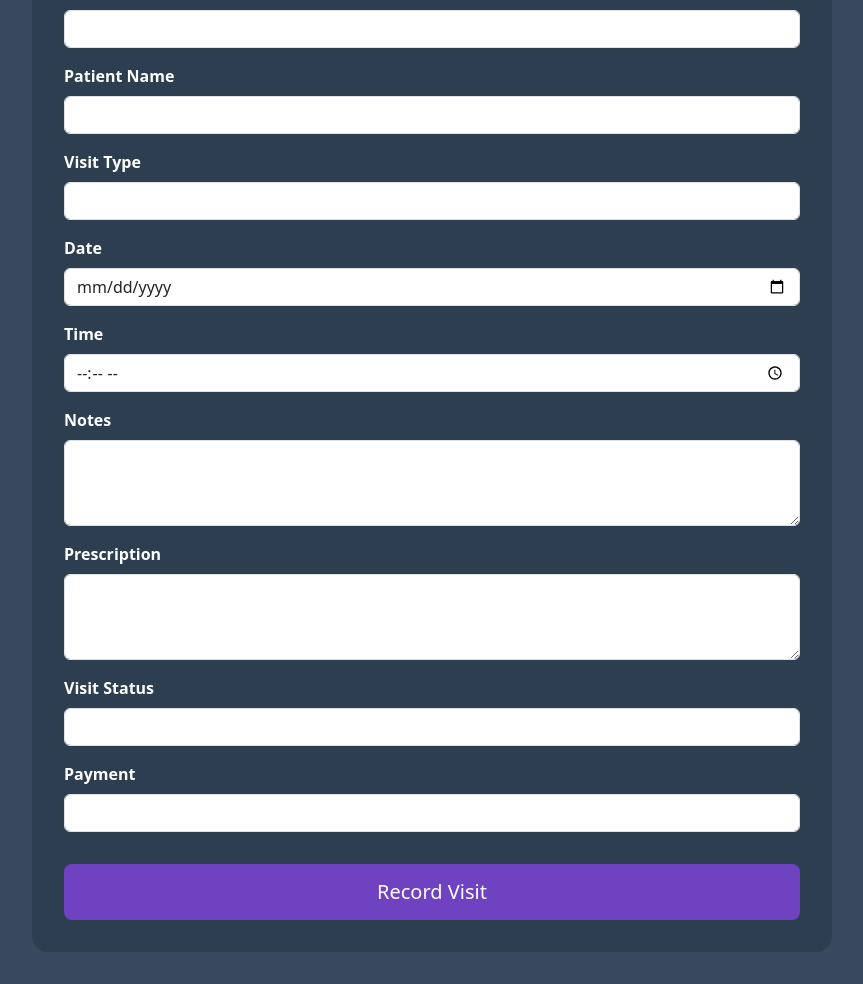
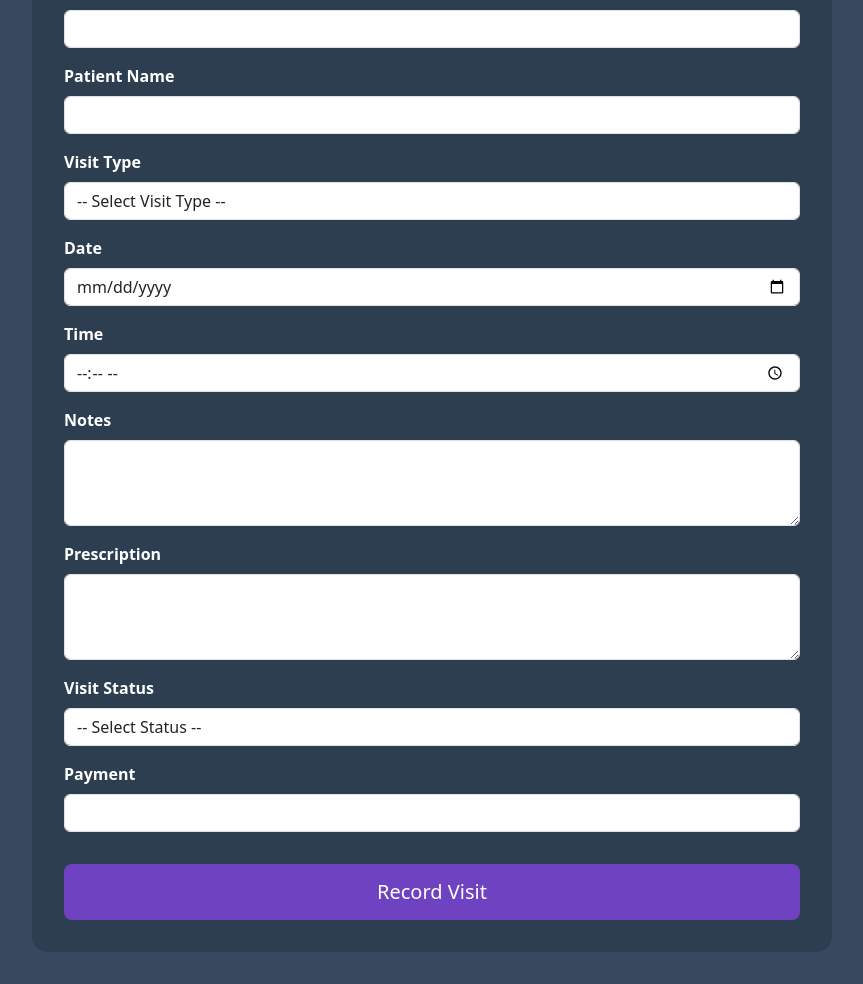
Before and after one commit to Mustafa-Hamam/EMR, a FastAPI app: page /newvisit in a window 1280 px wide. Shown: the part 346-1330 px from the top of the page, without its empty margins (208-1071 px from the left). Run offline with FastAPI, Linux system fonts and the light colour scheme.

```diff
--- a/EMR_core/templates/newvisit.html
+++ b/EMR_core/templates/newvisit.html
@@ -14,6 +14,7 @@
             padding: 2rem;
             min-height: 100vh;
         }
+
         .container {
             background-color: #2c3e50;
             padding: 2rem;
@@ -21,13 +22,16 @@
             max-width: 800px;
             margin: auto;
         }
+
         label {
             font-weight: bold;
             margin-top: 1rem;
         }
+
         .form-control {
             margin-top: 0.5rem;
         }
+
         .btn-submit {
             margin-top: 2rem;
             background-color: #6f42c1;
@@ -37,47 +41,101 @@
             border-radius: 0.5rem;
             width: 100%;
         }
+
+        /* Hide spinners in number inputs */
+        input[type=number]::-webkit-inner-spin-button,
+        input[type=number]::-webkit-outer-spin-button {
+            -webkit-appearance: none;
+            margin: 0;
+        }
+        input[type=number] {
+            -moz-appearance: textfield;
+        }
     </style>
 </head>
 <body>
     <div class="container">
         <h1 class="text-center mb-4">Record New Visit</h1>
         <form action="/newvisit" method="post">
-            <label for="Doctor_ID">Doctor ID</label>
-            <input type="number" class="form-control" id="Doctor_ID" name="Doctor_ID" required>
+            <label for="doctor_id">Doctor ID</label>
+            <input type="number" class="form-control" id="doctor_id" name="Doctor_ID" required>
 
-            <label for="Doctor_Name">Doctor Name</label>
-            <input type="text" class="form-control" id="Doctor_Name" name="Doctor_Name" required>
+            <label for="doctor_name">Doctor Name</label>
+            <input type="text" class="form-control" id="doctor_name" name="Doctor_Name" required>
 
-            <label for="Patient_ID">Patient ID</label>
-            <input type="number" class="form-control" id="Patient_ID" name="Patient_ID" required>
+            <label for="patient_id">Patient ID</label>
+            <input type="number" class="form-control" id="patient_id" name="Patient_ID" required>
 
-            <label for="Patient_name">Patient Name</label>
-            <input type="text" class="form-control" id="Patient_name" name="Patient_name" required>
+            <label for="patient_name">Patient Name</label>
+            <input type="text" class="form-control" id="patient_name" name="Patient_name" required>
 
             <label for="Type">Visit Type</label>
-            <input type="text" class="form-control" id="Type" name="Type" required>
+            <select class="form-control" id="Type" name="Type" required onchange="handleCustomType(this)">
+                <option value="">-- Select Visit Type --</option>
+                <option value="Initial Examination">Initial Examination</option>
+                <option value="Follow Up">Follow Up</option>
+                <option value="Re-Assessment">Re-Assessment</option>
+                <option value="Other">Other</option>
+                <option value="custom">Other (Enter manually)</option>
+            </select>
+            <input type="text" class="form-control mt-2 d-none" id="customType" placeholder="Enter custom type">
 
-            <label for="Date">Date</label>
-            <input type="date" class="form-control" id="Date" name="Date" required>
+            <label for="date">Date</label>
+            <input type="date" class="form-control" id="date" name="Date" required>
 
-            <label for="Time">Time</label>
-            <input type="time" class="form-control" id="Time" name="Time" required>
+            <label for="time">Time</label>
+            <input type="time" class="form-control" id="time" name="Time" required>
 
-            <label for="Notes">Notes</label>
-            <textarea class="form-control" id="Notes" name="Notes" rows="3" required></textarea>
+            <label for="notes">Notes</label>
+            <textarea class="form-control" id="notes" name="Notes" rows="3"></textarea>
 
-            <label for="Prescription">Prescription</label>
-            <textarea class="form-control" id="Prescription" name="Prescription" rows="3" required></textarea>
+            <label for="prescription">Prescription</label>
+            <textarea class="form-control" id="prescription" name="Prescription" rows="3"></textarea>
 
             <label for="Status">Visit Status</label>
-            <input type="text" class="form-control" id="Status" name="Status" required>
+            <select class="form-control" id="Status" name="Status" required onchange="handleCustomStatus(this)">
+                <option value="">-- Select Status --</option>
+                <option value="Checked-Out">Checked-Out</option>
+                <option value="Missed">Missed</option>
+                <option value="Re-Scheduled">Re-Scheduled</option>
+                <option value="Cancelled">Cancelled</option>
+                <option value="custom">Other (Enter manually)</option>
+            </select>
+            <input type="text" class="form-control mt-2 d-none" id="customStatus" placeholder="Enter custom status">
 
-            <label for="Payment">Payment</label>
-            <input type="number" step="1" class="form-control" id="Payment" name="Payment" required>
+            <label for="payment">Payment</label>
+            <input type="number" step="1" class="form-control" id="payment" name="Payment" required>
 
             <button type="submit" class="btn btn-submit">Record Visit</button>
         </form>
     </div>
+
+    <script>
+    function handleCustomType(select) {
+        const customInput = document.getElementById('customType');
+        if (select.value === 'custom') {
+            customInput.classList.remove('d-none');
+            customInput.name = 'Type'; // Replace select's name
+            select.name = '';
+        } else {
+            customInput.classList.add('d-none');
+            customInput.name = '';
+            select.name = 'Type';
+        }
+    }
+
+    function handleCustomStatus(select) {
+        const customInput = document.getElementById('customStatus');
+        if (select.value === 'custom') {
+            customInput.classList.remove('d-none');
+            customInput.name = 'Status';
+            select.name = '';
+        } else {
+            customInput.classList.add('d-none');
+            customInput.name = '';
+            select.name = 'Status';
+        }
+    }
+    </script>
 </body>
 </html>
```
